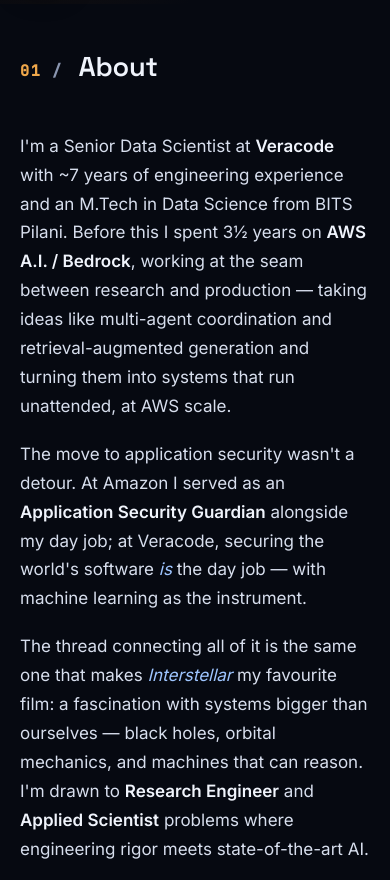
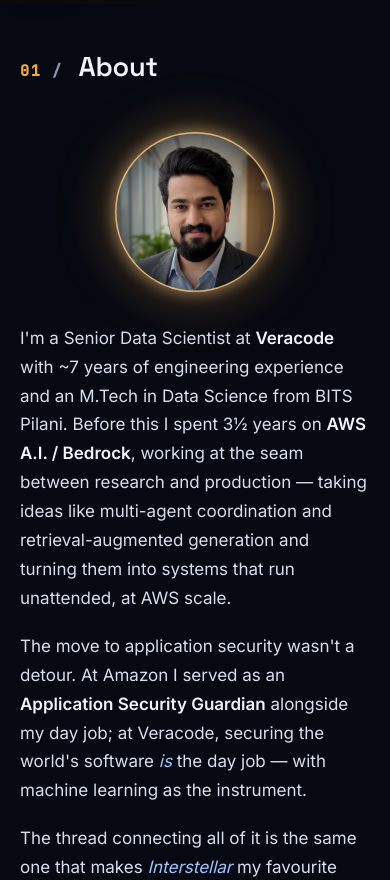
Before and after one commit to astro-initiative/astro-initiative.github.io, a plain HTML site: page index.html in a window 390 px wide. Shown: the part 840-1720 px from the top of the page. Drawn offline with Linux system fonts and the light colour scheme.

Commit message:
Add portrait to About section; switch twin to Haiku 5.5
- About: circular portrait framed like Gargantua's photon ring (amber
  glow, dark vignette, slight colour grade; full colour on hover).
  Desktop sits above the stat cards, mobile above the text.
- Twin worker: default and escalate models both claude-haiku-5-5.

Co-Authored-By: Claude Opus 5.5 <noreply@anthropic.com>
Claude-Session: https://claude.ai/code/session_01Y7oGovvNmYxwAokZZW9KZG

```diff
--- a/css/style.css
+++ b/css/style.css
@@ -323,6 +323,67 @@ em { color: var(--ice); font-style: italic; }
   color: var(--accent);
 }
 .stat__label { font-size: 0.88rem; color: var(--text-dim); }
+
+/* portrait — framed like Gargantua's photon ring */
+.about {
+  grid-template-areas: "text portrait" "text stats";
+  grid-template-rows: auto 1fr;
+  row-gap: 1.6rem;
+}
+.about__text { grid-area: text; }
+.about__stats { grid-area: stats; }
+
+.portrait {
+  grid-area: portrait;
+  justify-self: center;
+  position: relative;
+  width: clamp(170px, 17vw, 210px);
+  aspect-ratio: 1;
+  margin: 0.6rem 0 0.4rem;
+}
+/* faint amber halo behind */
+.portrait::before {
+  content: "";
+  position: absolute;
+  inset: -30%;
+  border-radius: 50%;
+  background: radial-gradient(circle, rgba(240, 168, 75, 0.14) 0%, rgba(240, 168, 75, 0.04) 45%, transparent 70%);
+  pointer-events: none;
+}
+/* photon ring + vignette that melts the photo's bright background into the dark */
+.portrait::after {
+  content: "";
+  position: absolute;
+  inset: 0;
+  border-radius: 50%;
+  pointer-events: none;
+  box-shadow:
+    inset 0 0 0 1.5px rgba(247, 196, 122, 0.85),
+    inset 0 0 30px 8px rgba(6, 9, 17, 0.7),
+    0 0 14px 3px rgba(247, 196, 122, 0.45),
+    0 0 52px 14px rgba(240, 168, 75, 0.16);
+  animation: pulse 7s ease-in-out infinite;
+}
+.portrait picture { display: block; width: 100%; height: 100%; }
+.portrait__img {
+  position: relative;
+  display: block;
+  width: 100%;
+  height: 100%;
+  object-fit: cover;
+  border-radius: 50%;
+  filter: saturate(0.8) brightness(0.88) contrast(1.06);
+  transition: filter 0.6s ease;
+}
+.portrait:hover .portrait__img { filter: saturate(1) brightness(0.96) contrast(1.04); }
+
+@media (max-width: 880px) {
+  .about {
+    grid-template-areas: "portrait" "text" "stats";
+    grid-template-rows: auto;
+  }
+  .portrait { width: 160px; margin: 0 0 0.4rem; }
+}
 
 /* ---------- experience timeline ---------- */
 .timeline { display: grid; gap: 3rem; }
@@ -874,6 +935,6 @@ em { color: var(--ice); font-style: italic; }
 @media (prefers-reduced-motion: reduce) {
   html { scroll-behavior: auto; }
   .reveal { opacity: 1; transform: none; transition: none; }
-  .hero__scroll, .gargantua__ring { animation: none; }
+  .hero__scroll, .gargantua__ring, .portrait::after { animation: none; }
   .card:hover, .btn:hover { transform: none; }
 }
--- a/index.html
+++ b/index.html
@@ -79,6 +79,12 @@
     <section class="section" id="about">
       <h2 class="section__title"><span class="section__num mono">01</span><span data-decode>About</span></h2>
       <div class="about">
+        <figure class="portrait">
+          <picture>
+            <source srcset="assets/amal.webp" type="image/webp" />
+            <img class="portrait__img" src="assets/amal.jpg" alt="Portrait of Amal Shaji" width="480" height="480" loading="lazy" decoding="async" />
+          </picture>
+        </figure>
         <div class="about__text">
           <p>
             I'm a Senior Data Scientist at <strong>Veracode</strong> with ~7 years of
--- a/twin/worker.js
+++ b/twin/worker.js
@@ -16,8 +16,8 @@ const ANTHROPIC_VERSION = "2023-06-01";
 
 // Models. Haiku is the cheap default; we escalate to Sonnet for longer or
 // "deeper" questions. Both are overridable via wrangler.toml [vars].
-const DEFAULT_MODEL = "claude-haiku-4-5";
-const ESCALATE_MODEL = "claude-sonnet-4-6";
+const DEFAULT_MODEL = "claude-haiku-5-5";
+const ESCALATE_MODEL = "claude-haiku-5-5";
 
 const MAX_OUTPUT_TOKENS = 800;
 const MAX_MSG_CHARS = 1500; // reject any single message longer than this
--- a/twin/wrangler.toml
+++ b/twin/wrangler.toml
@@ -21,8 +21,8 @@ new_sqlite_classes = ["AnthropicRelay"]
 
 # Model overrides (optional — code defaults to Haiku / Sonnet if unset).
 [vars]
-TWIN_MODEL_DEFAULT = "claude-haiku-4-5"
-TWIN_MODEL_ESCALATE = "claude-sonnet-4-6"
+TWIN_MODEL_DEFAULT = "claude-haiku-5-5"
+TWIN_MODEL_ESCALATE = "claude-haiku-5-5"
 
 # Per-IP rate limiting via Workers KV.
 [[kv_namespaces]]
```
Also changed, not shown: assets/amal.jpg (added), assets/amal.webp (added).
